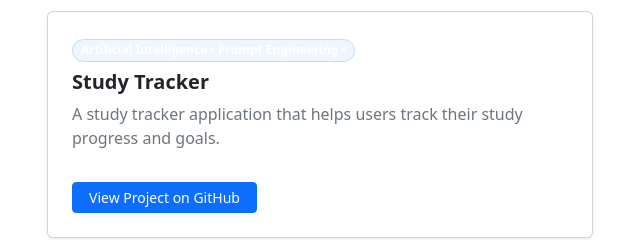
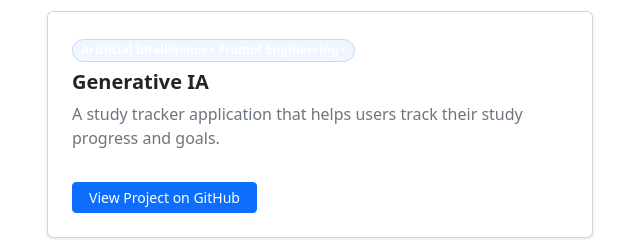
Before and after one commit to alejoia20257bedo-byte/personal_profile, a plain HTML site: page projects.html in a window 1280 px wide. Shown: the part 861-1101 px from the top of the page, 35-675 px from the left. Drawn offline with nearby package versions, Linux system fonts and the light colour scheme.

Commit message:
Changing the title of study tracker

```diff
--- a/projects.html
+++ b/projects.html
@@ -152,7 +152,7 @@
                             <div class="mb-2">
                                 <span class="badge rounded-pill skill-badge">Artificial Intelligence &bull; Prompt Engineering &bull;</span>
                             </div>
-                            <h2 class="h5 fw-bold mb-2">Study Tracker</h2>
+                            <h2 class="h5 fw-bold mb-2">Generative IA</h2>
                             <p class="card-text text-secondary flex-grow-1">
                                 A study tracker application that helps users track their study progress and goals.
                             </p>
```
